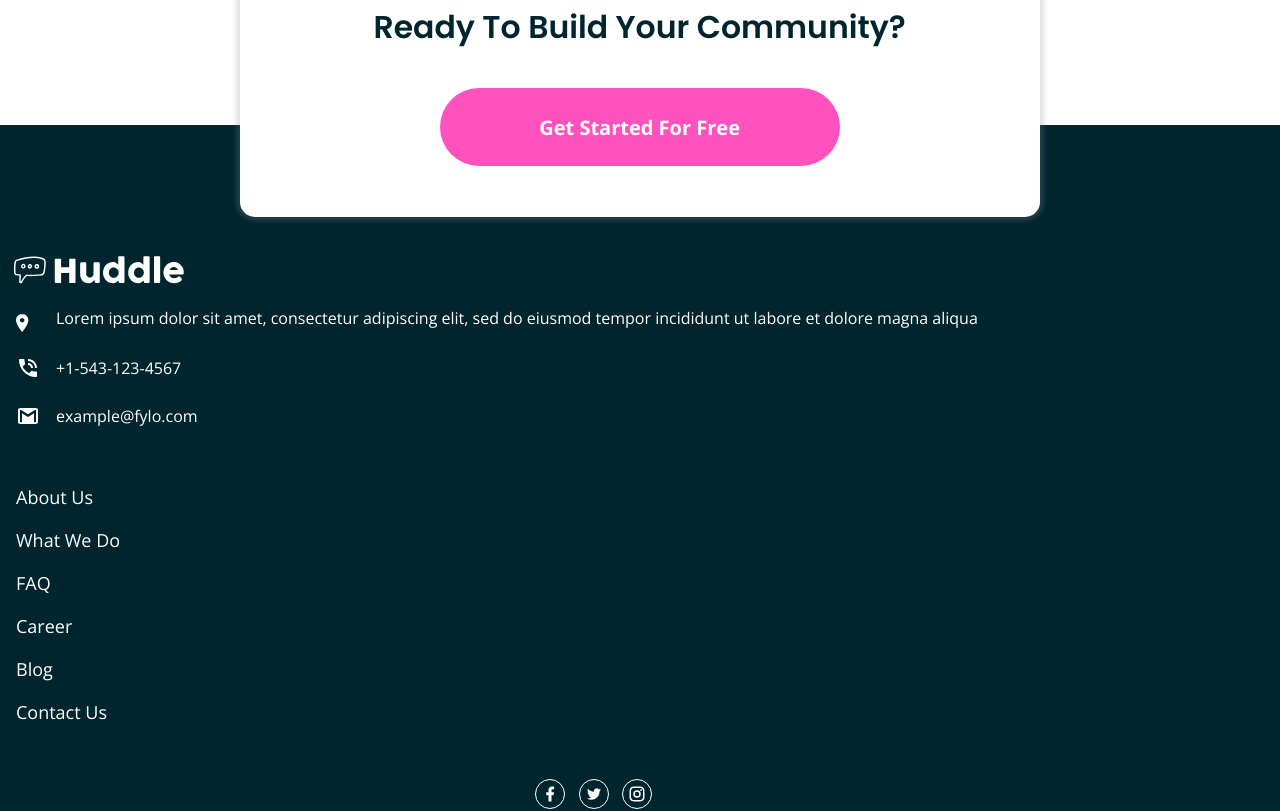
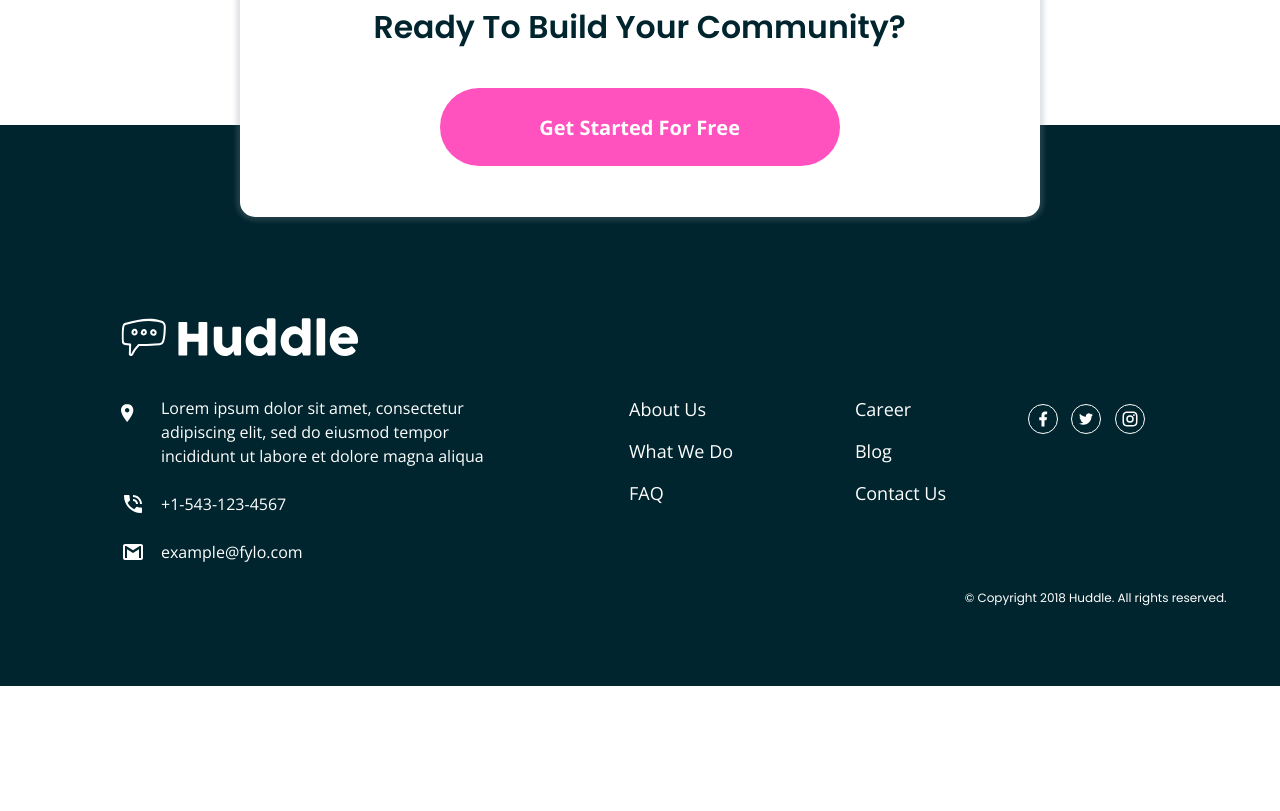
Before and after one commit to JCDMeira/huddle-lpc, a React (Create React App) app: page / in a window 1280 px wide. Shown: the part 2500-3311 px from the top of the page. After the commit the page ends 3186 px from the top, so only its background shows below. Built offline with nearby package versions, Linux system fonts and the light colour scheme.

Commit message:
Add: info and selection size for desktop

```diff
--- a/src/components/ContentFooter/style.js
+++ b/src/components/ContentFooter/style.js
@@ -4,10 +4,20 @@ export const ContentFooterDiv = styled.div`
   /* width: 33.9rem; */
   width: 90.4vw;
   height: 66.1rem;
+  @media (min-width: 1024px) {
+    width: 86.52777777777779vw;
+    height: 30.1rem;
+  }
 `;
 
 export const LogoFooter = styled.img`
   margin-bottom: 0.5rem;
+  @media (min-width: 1024px) {
+    width: 23.8rem;
+    height: 3.9rem;
+    margin-bottom: 2.2rem;
+    margin-left: 0.2rem;
+  }
 `;
 
 export const PCopy = styled.p`
@@ -20,4 +30,10 @@ export const PCopy = styled.p`
   margin-top: 1.6rem;
 
   color: #ffffff;
+
+  @media (min-width: 1024px) {
+    font-size: 1.2rem;
+    line-height: 1.8rem;
+    text-align: right;
+  }
 `;
--- a/src/components/MainFooter/index.jsx
+++ b/src/components/MainFooter/index.jsx
@@ -63,12 +63,16 @@ function MainFooter() {
         </MyDiv>
       </Info>
       <Selection>
+        <div>
           <a href="#">About Us</a>
           <a href="#">What We Do</a>
           <a href="#">FAQ</a>
+        </div>
+        <div>
           <a href="#">Career</a>
           <a href="#">Blog</a>
           <a href="#">Contact Us</a>
+        </div>
       </Selection>
 
       <Social>
--- a/src/components/MainFooter/style.js
+++ b/src/components/MainFooter/style.js
@@ -4,11 +4,20 @@ export const MainFooterDiv = styled.div`
   height: 57.3rem;
   margin-top: 2.338rem;
   margin-left: 0.2rem;
+
+  @media (min-width: 1024px) {
+    display: flex;
+    height: 16.9rem;
+  }
 `;
 
 export const Info = styled.div`
   display: flex;
   flex-direction: column;
+  @media (min-width: 1024px) {
+    width: 37rem;
+    margin-right: 13.8rem;
+  }
 `;
 
 export const MyDiv = styled.div`
@@ -52,6 +61,24 @@ export const Selection = styled.div`
       text-decoration: underline;
     }
   }
+  @media (min-width: 1024px) {
+    display: flex;
+    flex-direction: row;
+    justify-content: space-between;
+    padding: 0;
+
+    width: 31.7rem;
+
+    div {
+      display: flex;
+      flex-direction: column;
+      align-items: initial;
+      height: 16.9rem;
+      a {
+        margin: -0.7rem 0 2.4rem 0;
+      }
+    }
+  }
 `;
 
 export const Social = styled.div`
--- a/src/pages/Footer/style.js
+++ b/src/pages/Footer/style.js
@@ -7,4 +7,9 @@ export const FooterDiv = styled.div`
 
   background: #00252e;
   color: #fff;
+
+  @media (min-width: 1024px) {
+    height: 56.1rem;
+    padding: 19.3rem 7.3rem 0 11.9rem;
+  }
 `;
```
Lines whose indentation alone changed are shown as unchanged.
